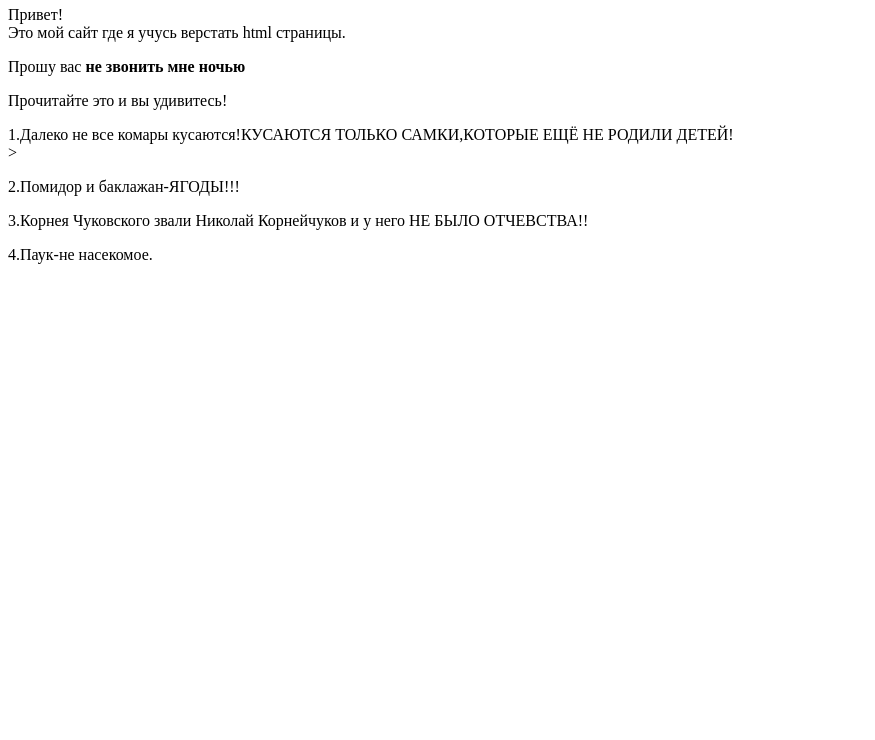
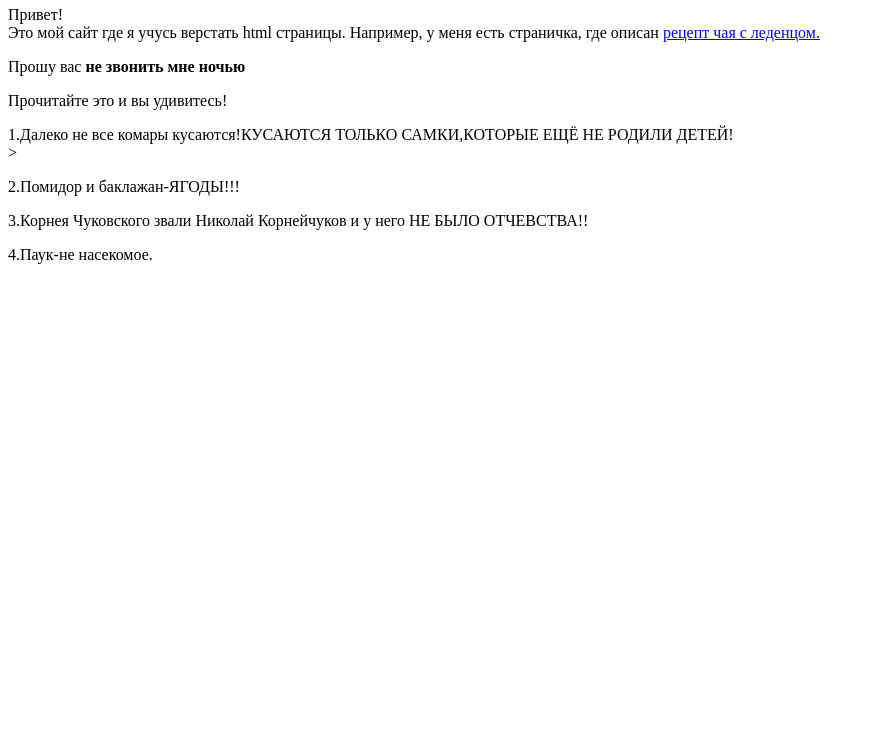
Before and after one commit to sofia-chess/sofia-chess.github.io, a plain HTML site: page index.html in a window 1280 px wide. Shown: the part 60-800 px from the top of the page, without its empty margins (0-875 px from the left). Drawn offline with Linux system fonts and the light colour scheme.

Commit message:
Добавила ссылку на рецепт

```diff
--- a/index.html
+++ b/index.html
@@ -9,6 +9,7 @@
     <p>
       Привет!<br/>
       Это мой сайт где я учусь верстать html страницы.
+      Например, у меня есть страничка, где описан <a href="https://sofia-chess.github.io/tea.html" >рецепт чая с леденцом.</a>
     </p>
     <p>
       Прошу вас <strong> не звонить мне ночью</strong>
```
